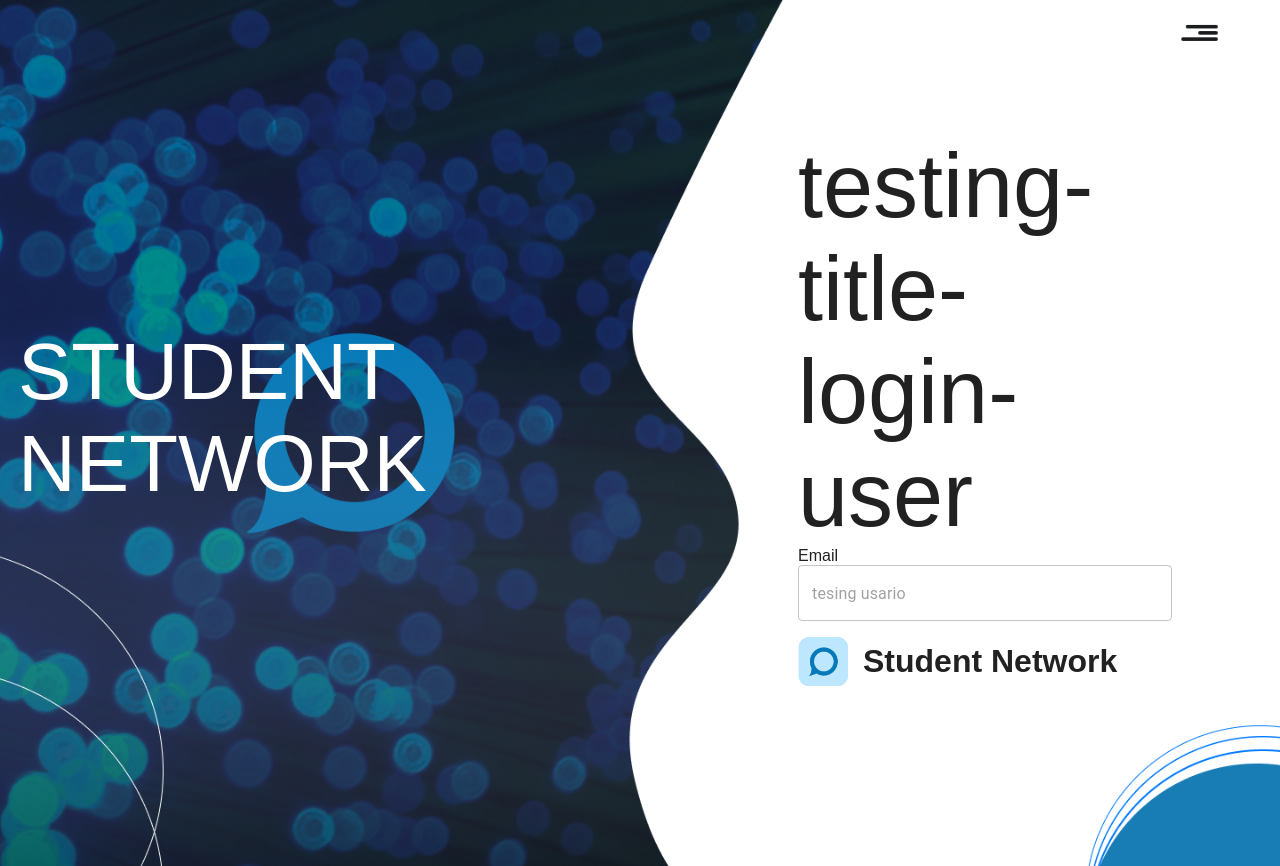
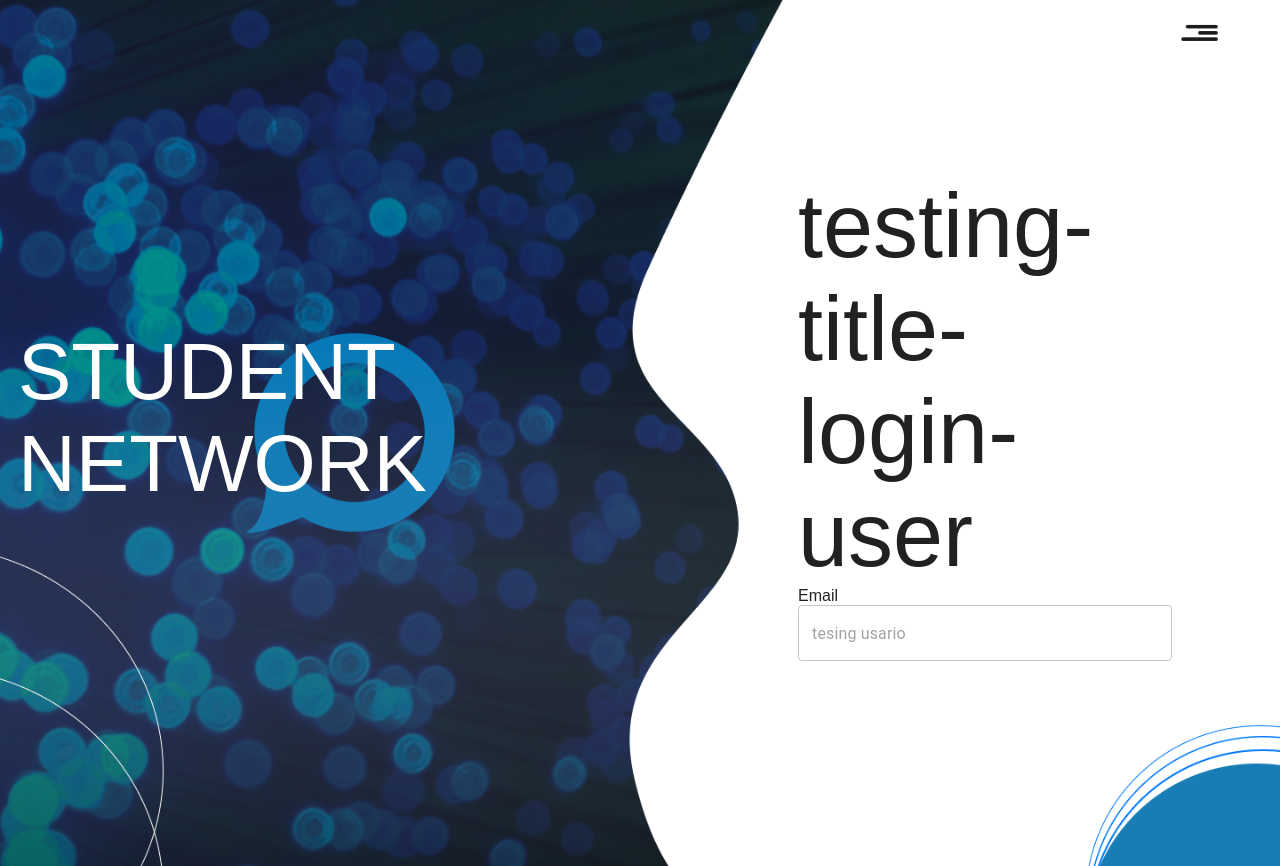
Before and after one commit to unmsmfisi-socialapplication/social_app, a Next.js app in the folder frontend/: page /auth/login in a window 1280 px wide. Built offline with nearby package versions, Linux system fonts and the light colour scheme.

Commit message:
depure #237

```diff
--- a/frontend/src/app/auth/login/page.tsx
+++ b/frontend/src/app/auth/login/page.tsx
@@ -12,12 +12,6 @@ export default function LoginPage() {
         <CardAuth title="testing-title-login-user">
             <span>Email</span>
             <WInput typeColor="primary" placeholder="tesing usario" fullWidth/>
-            <LogoTitle
-        src="/public/images/FrameStudentNET.png"
-        alt="Mi Imagen"
-        width="200px"
-        height="30px"
-      />
         </CardAuth>
     </EnrollmentHoc>
   );
```
